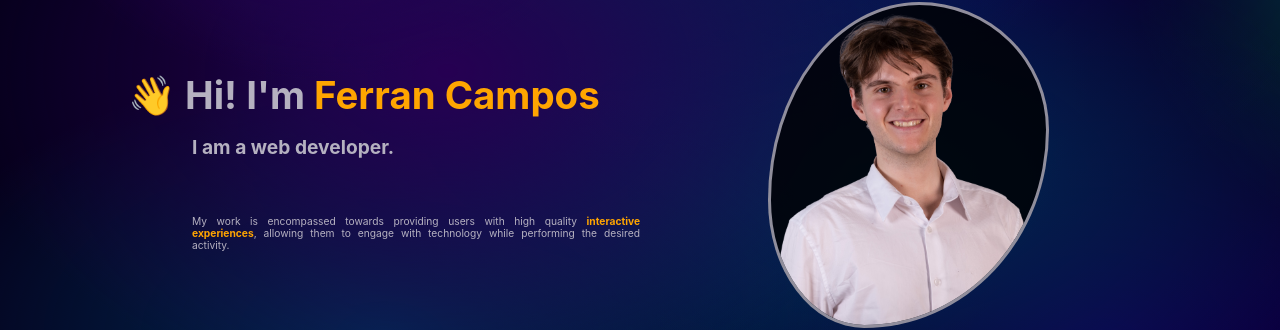
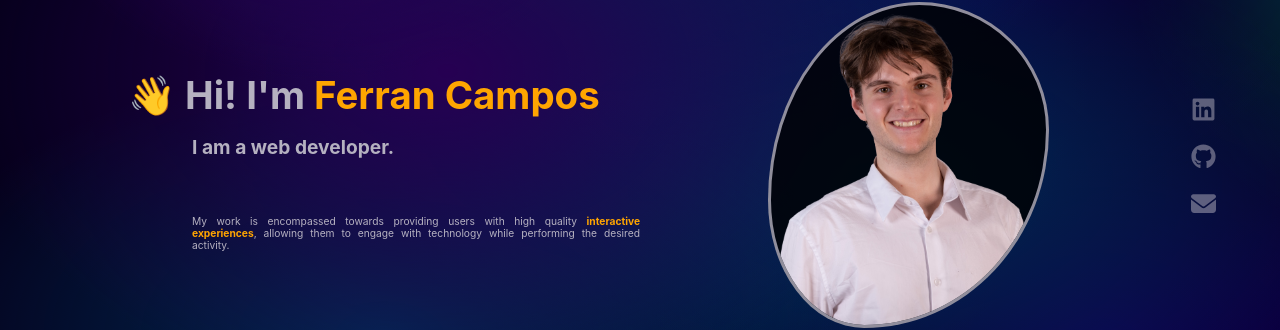
Before and after one commit to ferran98campos/Portfolio, a React (Create React App) app in the folder frontend/: page / in a window 1280 px wide. Shown: the part 249-579 px from the top of the page. Built offline with nearby package versions, Linux system fonts and the light colour scheme; no server answers; the HTML template or start-up script is replaced by a standard one.

Commit message:
Introduction
The introduction has been finished, styling the image as well as all the captions and links on it.

```diff
--- a/frontend/src/Components/main/main.css
+++ b/frontend/src/Components/main/main.css
@@ -19,6 +19,25 @@
     color: #ffffff;
 }
 
+#connect-slide{
+    display: flex;
+    flex-direction: column;
+    height: 80vh;
+    position: fixed;
+    right: 5vw;
+    justify-content: center;
+    align-items: center;
+}
+
+#connect-slide a{
+    padding-bottom: 20px;
+}
+
+#connect-slide svg{
+    color: rgba(181, 177, 192,50%);
+    width: 25px;
+    height: 25px;
+}
 
 #presentation{
     display: flex;
--- a/frontend/src/Components/main/main.js
+++ b/frontend/src/Components/main/main.js
@@ -1,5 +1,8 @@
 import { useState, useEffect} from 'react';
 import './main.css';
+import { FontAwesomeIcon } from "@fortawesome/react-fontawesome"
+import { faLinkedin, faGithub } from "@fortawesome/free-brands-svg-icons";
+import { faEnvelope } from "@fortawesome/free-solid-svg-icons";
 
 const MainComponent = () => {
     const [width, setWidth] = useState(0)
@@ -60,6 +63,11 @@ const MainComponent = () => {
                 <a>PROJECTS</a>
                 <a>CONNECT</a>
             </section>
+            <section id="connect-slide">
+                <a href="https://www.linkedin.com/in/ferran-campos-llopart/"><FontAwesomeIcon icon={faLinkedin}/></a>
+                <a href="https://github.com/ferran98campos?tab=repositories"><FontAwesomeIcon icon={faGithub}/></a>
+                <a href="mailto:ferran98campos@gmail.com"><FontAwesomeIcon icon={faEnvelope}/></a>
+            </section>
             <section id='presentation'>
                 <div>
                     <h1>👋 Hi! I'm <b>Ferran Campos</b></h1>
```
